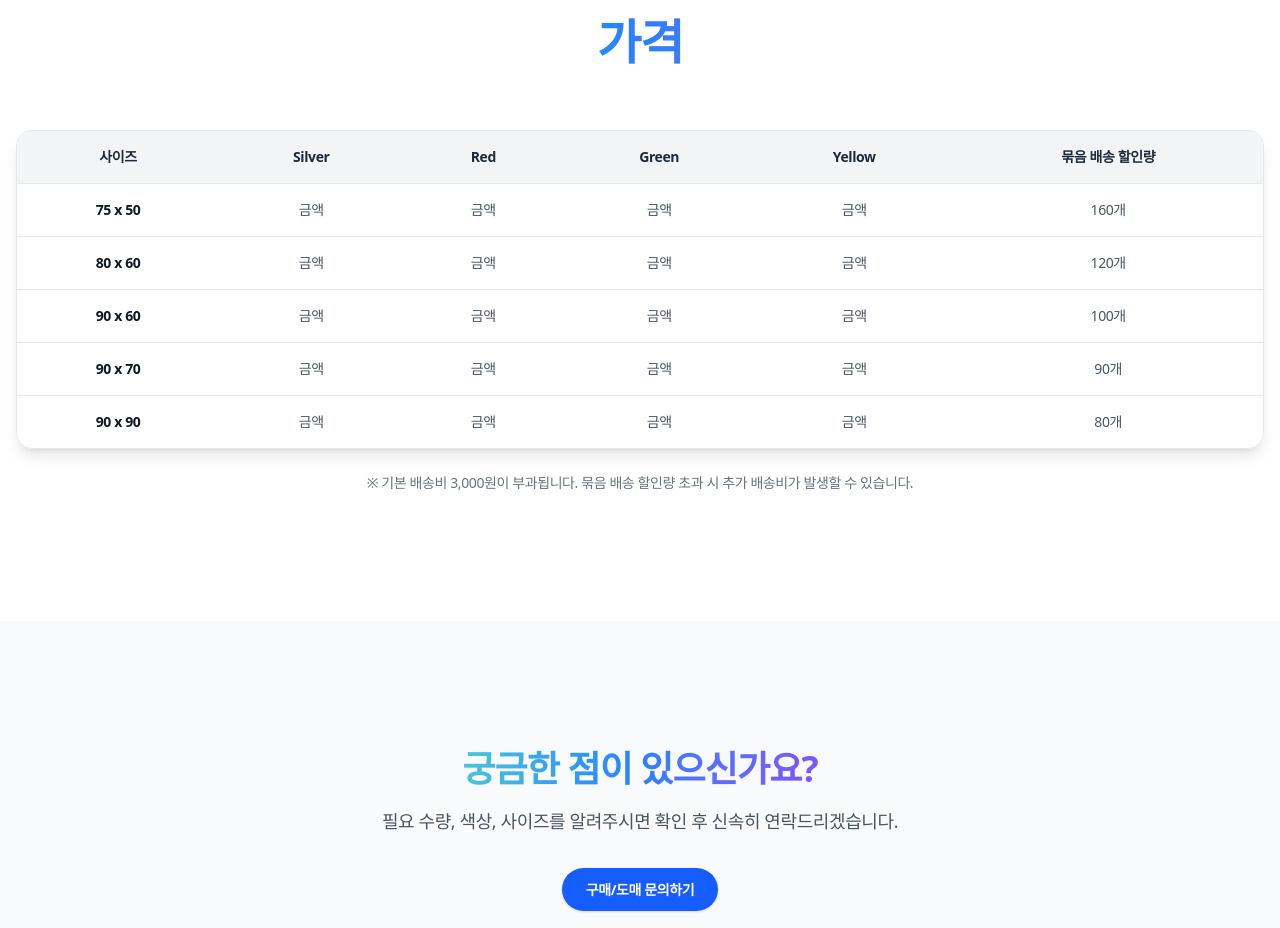
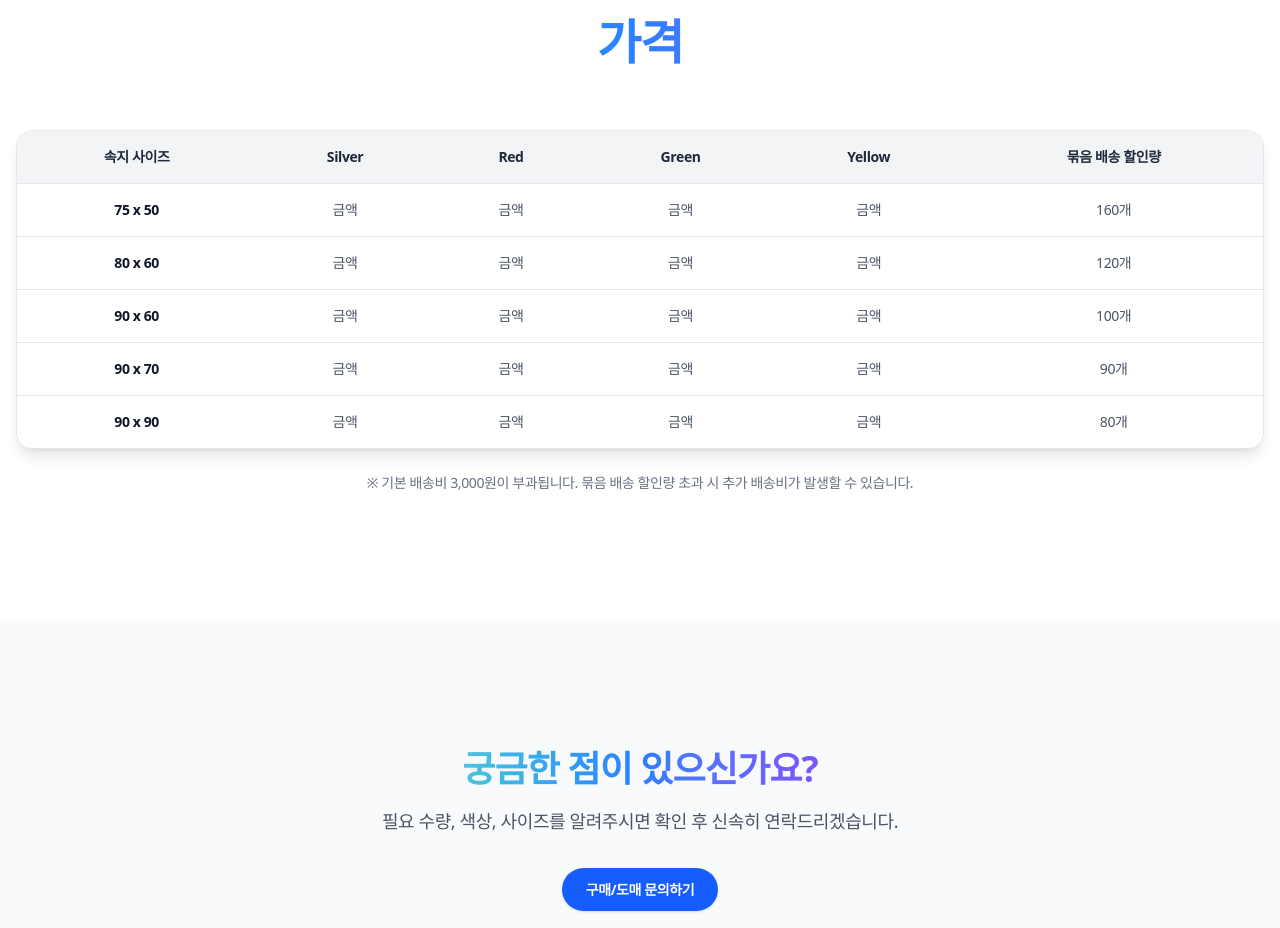
Before and after one commit to zzocojoa/alumy-page, a React (Vite) app: page / in a window 1280 px wide. Shown: the part 6360-7288 px from the top of the page. Built offline with nearby package versions, Linux system fonts and the light colour scheme; a web font is replaced by a local one.

Commit message:
Update content.jsx

```diff
--- a/src/content.jsx
+++ b/src/content.jsx
@@ -89,7 +89,7 @@ const CONTENT = {
   },
   price: {
     title: "가격",
-    headers: ["사이즈", "Silver", "Red", "Green", "Yellow", "묶음 배송 할인량"],
+    headers: ["속지 사이즈", "Silver", "Red", "Green", "Yellow", "묶음 배송 할인량"],
     rows: [
       { size: "75 x 50", prices: ["금액", "금액", "금액", "금액"], bundle: "160개" },
       { size: "80 x 60", prices: ["금액", "금액", "금액", "금액"], bundle: "120개" },
```
